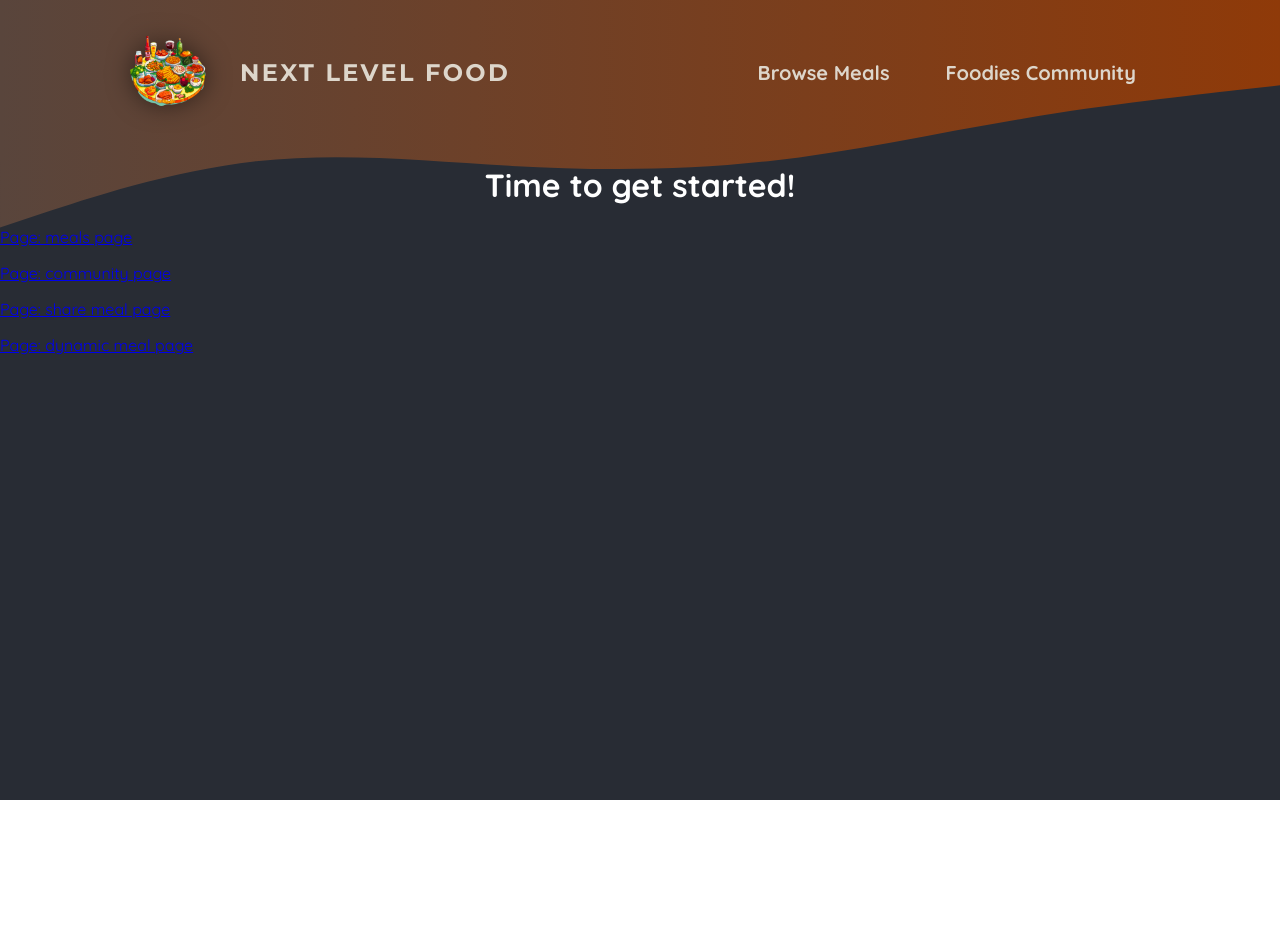
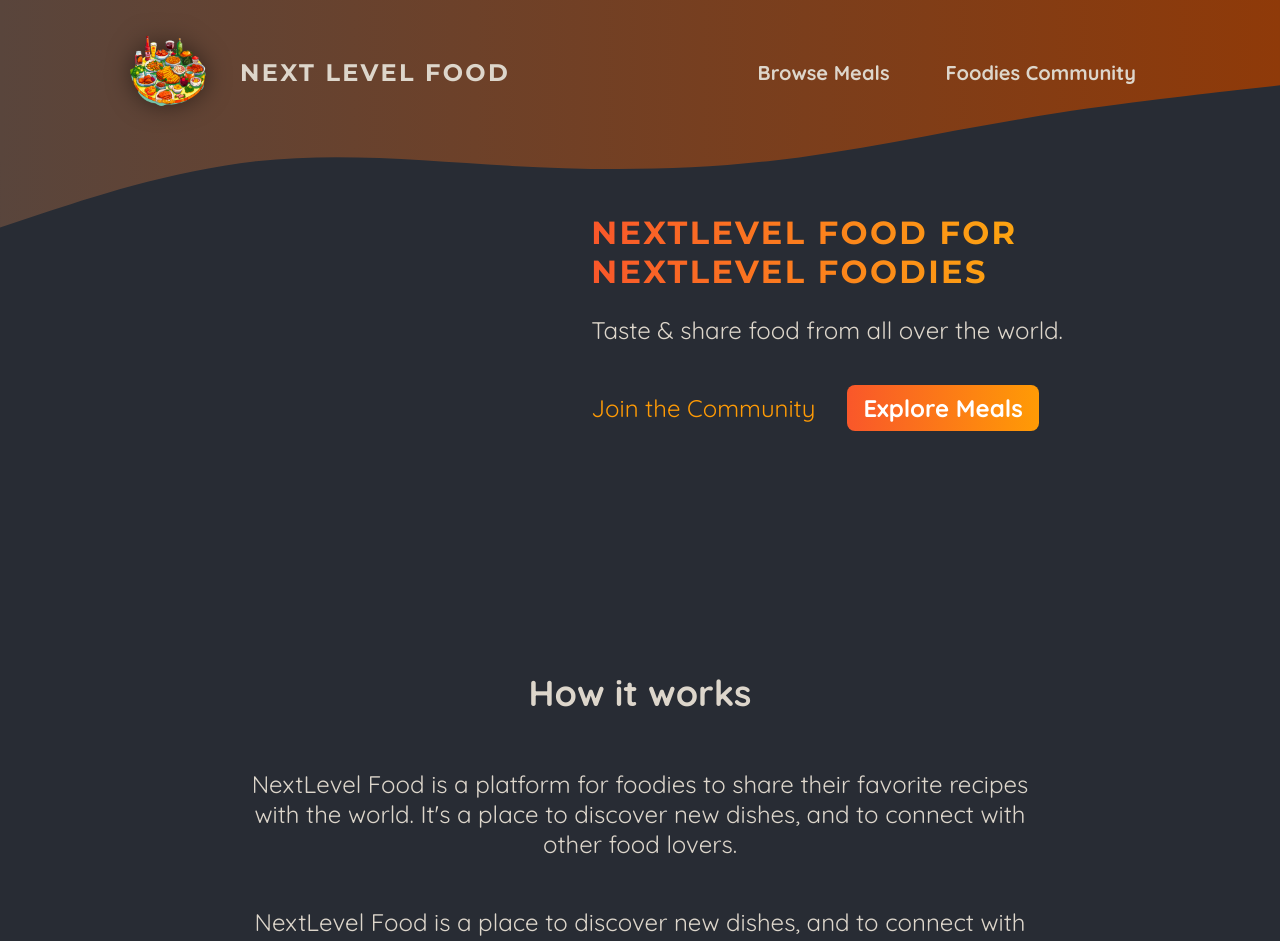
Before and after one commit to panpan31415/nestjs-practices, a Next.js app in the folder foodies-starting-project/: page / in a window 1280 px wide. Shown: the top 941 px of the page. Before the commit the page ends 800 px from the top, so only its background shows below. Built offline with nearby package versions, Linux system fonts and the light colour scheme.

Commit message:
add front page

```diff
--- a/foodies-starting-project/app/page.jsx
+++ b/foodies-starting-project/app/page.jsx
@@ -1,23 +1,49 @@
 import Link from "next/link";
-
+import { Fragment } from "react";
+import classes from "./page.module.css";
 export default function Home() {
   return (
-    <main>
-      <h1 style={{ color: "white", textAlign: "center" }}>
-        Time to get started!
-      </h1>
+    <Fragment>
+      <header className={classes.header}>
+        <div className={classes.slideshow}></div>
+        <div>
+          <div className={classes.hero}>
+            <h1>NextLevel Food for NextLevel Foodies</h1>
+            <p>Taste & share food from all over the world.</p>
+          </div>
+          <div className={classes.cta}>
+            <Link href={"/community"}>Join the Community</Link>
+            <Link href={"/meals"}>Explore Meals</Link>
+          </div>
+        </div>
+      </header>
+      <main className={classes.main}>
+        <section className={classes.section}>
+          <h2>How it works</h2>
           <p>
-        <Link href="/meals">Page: meals page</Link>
+            NextLevel Food is a platform for foodies to share their favorite
+            recipes with the world. It&apos;s a place to discover new dishes,
+            and to connect with other food lovers.
           </p>
           <p>
-        <Link href="/community">Page: community page</Link>
+            NextLevel Food is a place to discover new dishes, and to connect
+            with other food lovers.
+          </p>
+        </section>
+
+        <section className={classes.section}>
+          <h2>Why NextLevel Food?</h2>
+          <p>
+            NextLevel Food is a platform for foodies to share their favorite
+            recipes with the world. It&apos;s a place to discover new dishes,
+            and to connect with other food lovers.
           </p>
           <p>
-        <Link href="/meals/share">Page: share meal page </Link>
+            NextLevel Food is a place to discover new dishes, and to connect
+            with other food lovers.
           </p>
-      <p>
-        <Link href="/meals/dynamic-meal">Page: dynamic meal page</Link>
-      </p>
+        </section>
       </main>
+    </Fragment>
   );
 }
--- /dev/null
+++ b/foodies-starting-project/app/page.module.css
@@ -0,0 +1,75 @@
+.header {
+  display: flex;
+  gap: 3rem;
+  margin: 3rem auto;
+  width: 90%;
+  max-width: 75rem;
+}
+
+.slideshow {
+  width: 40rem;
+  height: 25rem;
+}
+
+.hero {
+  color: #ddd6cb;
+  font-size: 1.5rem;
+}
+
+.hero h1 {
+  font-size: 2rem;
+  font-weight: bold;
+  font-family: "Montserrat", sans-serif;
+  letter-spacing: 0.15rem;
+  text-transform: uppercase;
+  background: linear-gradient(90deg, #f9572a, #ffc905);
+  background-clip: text;
+  -webkit-background-clip: text;
+  -webkit-text-fill-color: transparent;
+}
+
+.cta {
+  font-size: 1.5rem;
+  display: flex;
+  gap: 1rem;
+}
+
+.cta a {
+  display: inline-block;
+  margin-top: 1rem;
+  padding: 0.5rem 1rem;
+  border-radius: 0.5rem;
+  background: linear-gradient(90deg, #f9572a, #ff9b05);
+  color: #ffffff;
+  font-weight: bold;
+  text-decoration: none;
+}
+
+.cta a:hover,
+.cta a:active {
+  background: linear-gradient(90deg, #fd4715, #f9b241);
+}
+
+.cta a:first-child {
+  background: transparent;
+  font-weight: normal;
+  color: #ff9b05;
+  padding-left: 0;
+}
+
+.cta a:first-child:hover,
+.cta a:first-child:active {
+  background: transparent;
+  color: #f9b241;
+}
+
+.section {
+  display: flex;
+  flex-direction: column;
+  color: #ddd6cb;
+  font-size: 1.5rem;
+  max-width: 50rem;
+  width: 90%;
+  margin: 2rem auto;
+  text-align: center;
+}
```
Lines whose indentation alone changed are shown as unchanged.
